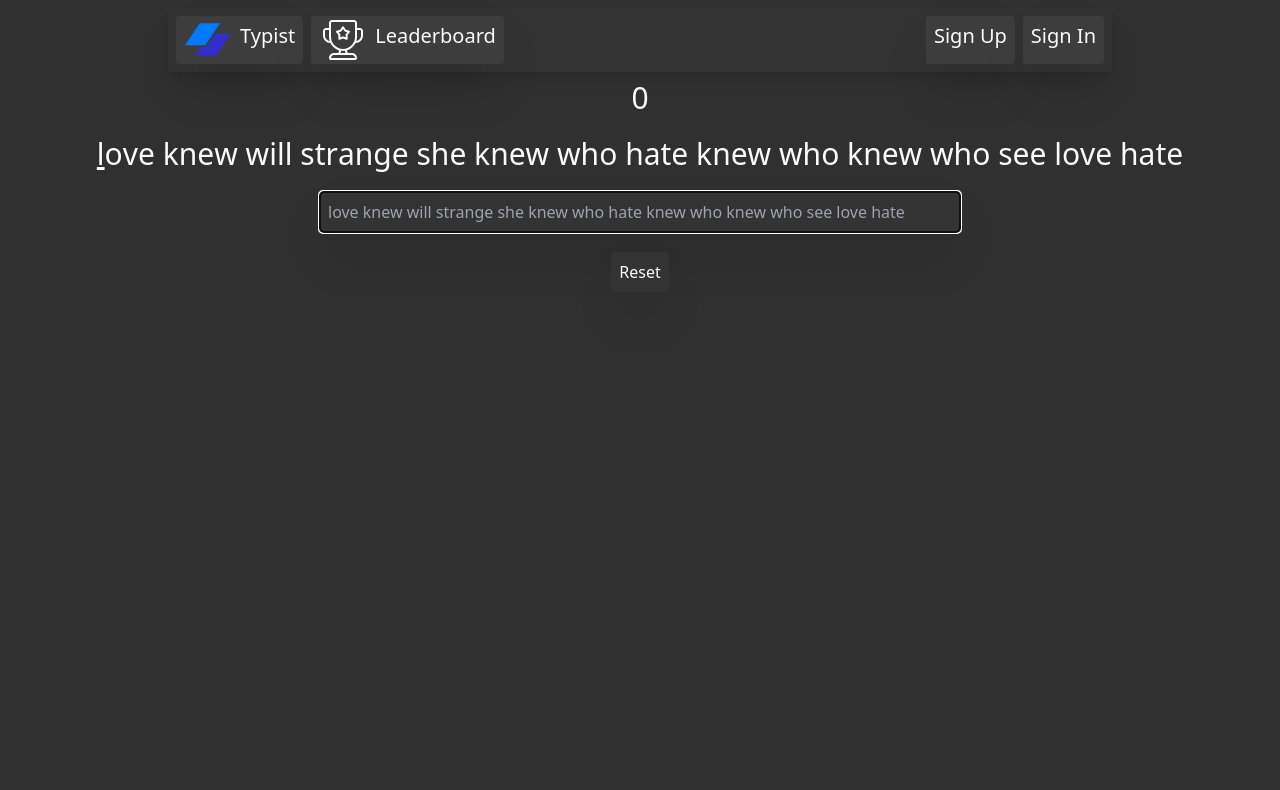
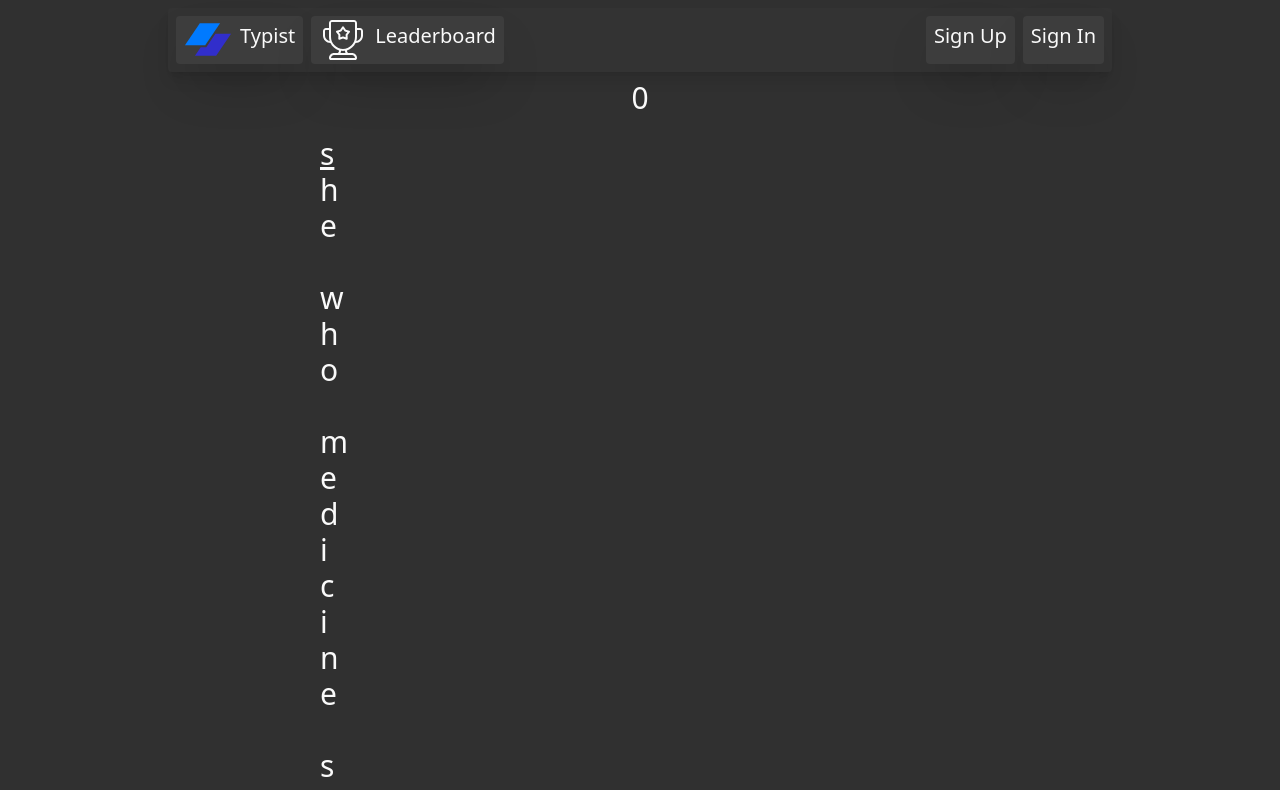
Before and after one commit to PalCoat/Typing, a SvelteKit app: page / in a window 1280 px wide. Shown: the top 790 px of the page. Built offline with nearby package versions, Linux system fonts and the light colour scheme.

Commit message:
Implemented Websocket Communication

```diff
--- a/src/lib/scripts/Script.ts
+++ b/src/lib/scripts/Script.ts
@@ -1,15 +1,25 @@
 const words: string[] = [
     "strange",
     "knew",
-    "miss",
+    "never",
     "who",
     "love",
     "hate",
     "one",
     "in",
     "she",
-    "will",
-    "see",
+    "would",
+    "hot",
+    "red",
+    "cold",
+    "warm",
+    "help",
+    "boulder",
+    "experience",
+    "adventure",
+    "medicine",
+    "counter",
+    "hopeful",
 ];
 
 export class Test {
--- a/src/routes/+page.svelte
+++ b/src/routes/+page.svelte
@@ -1,29 +1,31 @@
 <script lang="ts">
     import "../app.css";
-    import { onMount } from "svelte"
+    import { onMount } from "svelte";
     import { Test } from "$lib/scripts/Script";
-    const test : Test = new Test();
-    let sentence : string = "";
+    const test: Test = new Test();
+    let sentence: string = "Welcome to Typist!";
     const sentenceLength = 15;
-    let word : string = "";
-    let startDate : Date;
-    let input : HTMLElement;
-    let wordsPerMinute : number = 0;
-    let lastWordsPerMinute : number = 0;
-    let lastAccuracy : number = 0;
-    ResetSentence();
-    onMount(() => input.focus())
+    let word: string = "";
+    let startDate: Date;
+    let input: HTMLElement;
+    let wordsPerMinute: number = 0;
+    let lastWordsPerMinute: number = 0;
+    let lastAccuracy: number = 0;
+    onMount(() => {
+        input.focus();
+        ResetSentence();
+    });
 
     function ResetSentence() {
         sentence = test.Sentence(sentenceLength);
-        word = ""
+        word = "";
         wordsPerMinute = 0;
-        input?.focus()
+        input?.focus();
     }
 
     async function SubmitText() {
         if (sentence.length > word.length) return;
-        const WPS : number = WordsPerMinute();
+        const WPS: number = WordsPerMinute();
         lastWordsPerMinute = WPS;
         lastAccuracy = Math.round(Accuracy() * 100);
         const formData = {
@@ -31,18 +33,23 @@
         };
 
         fetch("?/Submit", {
-        method: 'POST',
-        body: JSON.stringify(formData),
+            method: "POST",
+            body: JSON.stringify(formData),
         })
-        .then()
-        .catch();
+            .then()
+            .catch();
         ResetSentence();
     }
 
     function WordsPerMinute() {
         if (startDate == null) return 0;
         let length = Math.min(word.length, sentence.length);
-        let placeholder = Math.round((((length * Accuracy()) / ((new Date().getTime() - startDate.getTime()) / 1000)) / 4.7) * 60);
+        let placeholder = Math.round(
+            ((length * Accuracy()) /
+                ((new Date().getTime() - startDate.getTime()) / 1000) /
+                4.7) *
+                60
+        );
         if (Number.isFinite(placeholder) && !Number.isNaN(placeholder)) {
             return placeholder;
         }
@@ -57,7 +64,7 @@
                 correct++;
             }
         }
-        return (correct / length);
+        return correct / length;
     }
 
     function HandleInput() {
@@ -80,14 +87,14 @@
         wordsPerMinute = WordsPerMinute();
     }
 
-    setInterval(UpdateWordsPerMinute, 500);
+    setInterval(UpdateWordsPerMinute, 250);
 </script>
 
 <div class="flex justify-center">
     <div class="flex flex-col gap-5 w-1/2">
         <div class="flex justify-center">
             <div class="flex justify-center text-3xl w-full">
-                    <p class="basis-48 text-center">{wordsPerMinute}</p>
+                <p class="basis-48 text-center">{wordsPerMinute}</p>
                 {#if lastWordsPerMinute != 0}
                     <p class="basis-2 text-center">|</p>
                     <p class="basis-24 text-center">{lastWordsPerMinute}</p>
@@ -95,50 +102,57 @@
                 {/if}
             </div>
         </div>
-        <p class="text-3xl flex justify-center">
+        <div class="text-3xl">
             {#key word}
                 {#each sentence as character, i}
                     {#if CheckCharacterAt(i)}
                         {#if character == " "}
-                            <span>&nbsp;</span>
+                            <p>&nbsp;</p>
                         {:else}
-                            <span class="text-green-700 bg-green-300">
+                            <p class="text-green-700 bg-green-300">
                                 {character}
-                            </span>
+                            </p>
                         {/if}
                     {:else if i > word.length - 1}
                         {#if character == " "}
                             {#if i == word.length}
-                                <span class="underline">
-                                    &nbsp;
-                                </span>
+                                <p class="underline"> &nbsp; </p>
                             {:else}
-                                <span>&nbsp;</span>
+                                <p>&nbsp;</p>
                             {/if}
+                        {:else if i == word.length}
+                            <p class="underline">
+                                {character}
+                            </p>
                         {:else}
-                          {#if i == word.length}
-                                <span class="underline">
-                                    {character}
-                                </span>
-                            {:else}
-                                <span>{character}</span>
-                            {/if}
+                            <p>{character} </p>
                         {/if}
+                    {:else if character == " "}
+                        <p>&nbsp;</p>
                     {:else}
-                        {#if character == " "}
-                            <span>&nbsp;</span>
-                        {:else}
-                            <span class="text-red-700 bg-red-300">
-                                {character}
-                            </span>
-                        {/if}
+                        <p class="text-red-700 bg-red-300">
+                            {character}
+                        </p>
                     {/if}
                 {/each}
             {/key}
-        </p>
-        <input bind:this={input} bind:value={word} type="text" ondrop="return false" onpaste="return false" placeholder="{sentence}" class="shadow-2xl p-2 rounded bg-skin-accent" on:input={() => HandleInput()} on:change={() => SubmitText()}>
+        </div>
+        <input
+            bind:this={input}
+            bind:value={word}
+            type="text"
+            ondrop="return false"
+            onpaste="return false"
+            placeholder={sentence}
+            class="shadow-2xl p-2 rounded bg-skin-accent"
+            on:input={() => HandleInput()}
+            on:change={() => SubmitText()}
+        />
         <div class="flex justify-center">
-            <button class="shadow-2xl p-2 w-min rounded align-middle bg-skin-accent" on:click={() => ResetSentence()}>Reset</button>
+            <button
+                class="shadow-2xl p-2 w-min rounded align-middle bg-skin-accent"
+                on:click={() => ResetSentence()}>Reset</button
+            >
         </div>
     </div>
 </div>
--- a/src/routes/leaderboard/+page.svelte
+++ b/src/routes/leaderboard/+page.svelte
@@ -60,25 +60,25 @@
 <div class="flex justify-center">
     <div class="flex flex-col w-1/3">
         <div class="flex p-2">
-            <p class="basis-[10%]">#</p>
-            <p class="basis-[45%]">Name</p>
-            <p class="basis-[20%] text-right">Score (WPM)</p>
-            <p class="basis-[25%] text-right">Date</p>
+            <p class="basis-[5%]">#</p>
+            <p class="basis-[40%]">Name</p>
+            <p class="basis-[25%] text-right">Score (WPM)</p>
+            <p class="basis-[30%] text-right">Date</p>
         </div>
         {#each scores.tests as score, i}
             {#if i % 2 == 0}
                 <div class="flex bg-skin-secondary_accent p-2 rounded">
-                    <p class="basis-[10%]">{i + 1}.</p>
-                    <p class="basis-[45%]">{score.user?.name}</p>
-                    <p class="basis-[20%] text-right">{score.WPS}</p>
-                    <p class="basis-[25%] text-right">{score.date.toLocaleDateString()}</p>
+                    <p class="basis-[5%]">{i + 1}.</p>
+                    <p class="basis-[40%]">{score.user?.name}</p>
+                    <p class="basis-[25%] text-right">{score.WPS}</p>
+                    <p class="basis-[30%] text-right">{score.date.toLocaleDateString()}</p>
                 </div>
             {:else}
                 <div class="flex p-2 rounded">
-                    <p class="basis-[10%]">{i + 1}.</p>
-                    <p class="basis-[45%]">{score.user?.name}</p>
-                    <p class="basis-[20%] text-right">{score.WPS}</p>
-                    <p class="basis-[25%] text-right">{score.date.toLocaleDateString()}</p>
+                    <p class="basis-[5%]">{i + 1}.</p>
+                    <p class="basis-[40%]">{score.user?.name}</p>
+                    <p class="basis-[25%] text-right">{score.WPS}</p>
+                    <p class="basis-[30%] text-right">{score.date.toLocaleDateString()}</p>
                 </div>
             {/if}
         {/each}
--- a/src/routes/race/+page.server.ts
+++ b/src/routes/race/+page.server.ts
@@ -1,11 +1,10 @@
+/*
 import type { User } from "@prisma/client";
 import type { PageServerLoad } from "../$types";
 import { prisma } from "$lib/scripts/Database";
 import { redirect } from "@sveltejs/kit";
 import type { Actions } from "./$types";
-import WebSocket, { WebSocketServer } from 'ws';
-
-let racers: User[] = [];
+import { WebSocketServer } from "ws";
 
 export const load = (async ({ locals }) => {
     const racer = await prisma.user.findFirst({
@@ -20,23 +19,33 @@ export const actions: Actions = {
             where: { session: locals.session },
         });
         if (racer == null) throw redirect(303, "/signin");
-    if (racers.find(({ id }) => id === racer.id) != undefined) return {racers};
+        if (racers.find(({ id }) => id === racer.id) != undefined)
+            return { racers };
         racers.push(racer);
         return { racers };
     },
 } satisfies Actions;
 
-const server = new WebSocketServer({port:81});
+Save all users connected
+constantly set a progress and wpm to every user
+constatly send progress and wpm of each user to every user
 
-server.on("connection", socket => {
-  socket.on("message", message => {
-    socket.send("surely " + message);
-  });
+const server: WebSocketServer = new WebSocketServer({ port: 80 });
+
+server.on("connection", function connection(ws, req) {
+    const session = req.headers.cookie?.split("=")[1];
+
+    if (!session) {
+        return;
+    }
+
+    ws.on("error", console.error);
+
+    ws.on("message", function message(data) {
+        console.log(session + " sent " + data);
+        ws.send("thanks " + session);
     });
 
-function CheckStart() {
-  if (racers.length < 2) return;
-
-}
-
-setInterval(CheckStart, 5000);
+    ws.send("You are connected");
+});
+*/
--- a/src/routes/race/+page.svelte
+++ b/src/routes/race/+page.svelte
@@ -1,28 +1,23 @@
 <script lang="ts">
-    import type { ActionData } from './$types';
+    /*import { onMount } from "svelte";
 
-    export let form: ActionData;
+    let socket: WebSocket
 
-    const socket = new WebSocket("ws://localhost:81");
+    onMount(() => {
+        socket = new WebSocket("ws://localhost:80");
 
-    socket.onmessage = ({data}) => {
-        console.log("Server says" + data);
-    };
-
+        socket.addEventListener("message", (event) => {
+            console.log("Message from server ", event.data);
+        });
+    });
+    */
     function Message() {
-        socket.send("Hot");
+        //socket.send("Hello");
     }
 </script>
 
 <div class="flex justify-center">
-    {#if form}
-        {#each form?.racers as racer}
-            <p class="text-xl">{racer.name}</p>
-        {/each}
-        <button on:click={() => {Message()}}></button>
-    {:else}
-        <form class="flex flex-col" method="POST" action="?/Join">
-            <button class="shadow-lg rounded bg-skin-secondary_accent text-2xl p-2">Join</button>
-        </form>
-    {/if}
+    <button on:click={() => {Message();}}>
+        Hello
+    </button>
 </div>
```
Also changed, not shown: 2 other files (tests, documents, lock files or other folders). Lines whose indentation alone changed are shown as unchanged.
